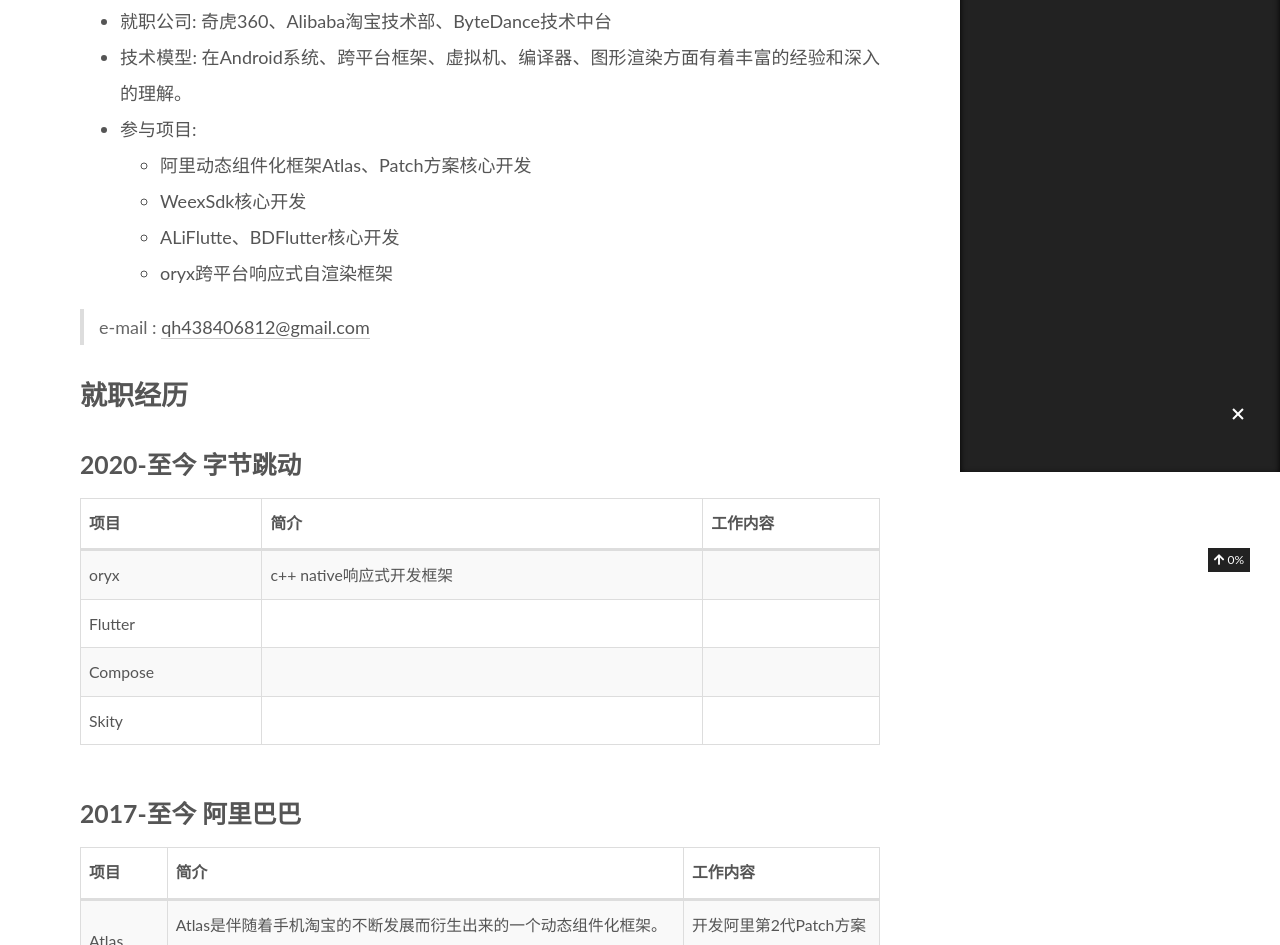
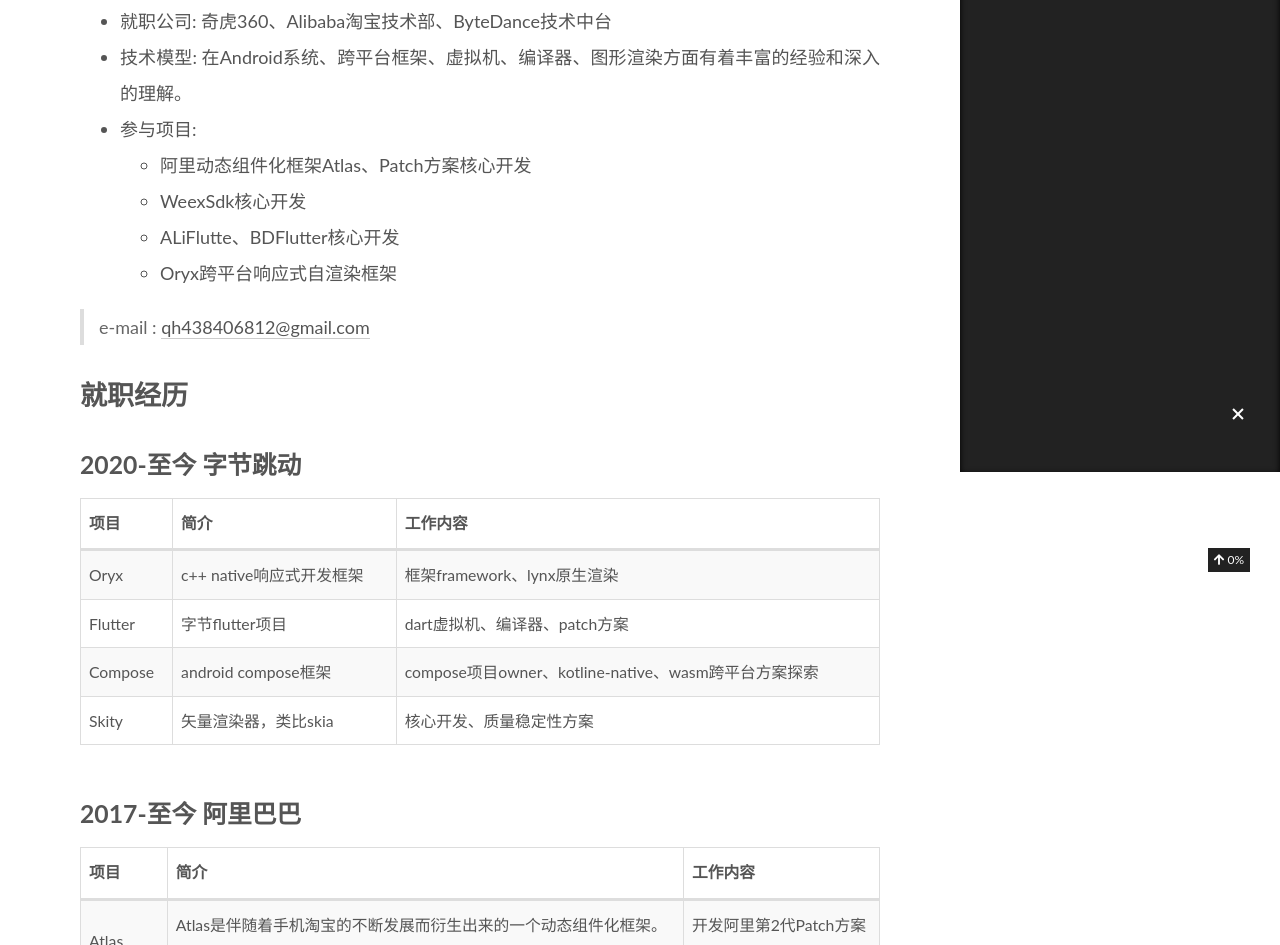
Before and after one commit to lucky-Chen/bolg, a plain HTML site: page about/index.html in a window 1280 px wide. Shown: the part 328-1273 px from the top of the page. Drawn offline with Linux system fonts and the light colour scheme.

Commit message:
Site updated: 2023-06-28 22:47:56

```diff
--- a/about/index.html
+++ b/about/index.html
@@ -20,16 +20,16 @@
     var CONFIG = {"hostname":"lucky-chen.github.io","root":"/","scheme":"Mist","version":"7.8.0","exturl":false,"sidebar":{"position":"right","display":"post","padding":18,"offset":12,"onmobile":false},"copycode":{"enable":false,"show_result":false,"style":null},"back2top":{"enable":true,"sidebar":false,"scrollpercent":true},"bookmark":{"enable":false,"color":"#222","save":"auto"},"fancybox":false,"mediumzoom":false,"lazyload":false,"pangu":false,"comments":{"style":"tabs","active":null,"storage":true,"lazyload":false,"nav":null},"algolia":{"hits":{"per_page":10},"labels":{"input_placeholder":"Search for Posts","hits_empty":"We didn't find any results for the search: ${query}","hits_stats":"${hits} results found in ${time} ms"}},"localsearch":{"enable":false,"trigger":"auto","top_n_per_article":1,"unescape":false,"preload":false},"motion":{"enable":true,"async":false,"transition":{"post_block":"fadeIn","post_header":"slideDownIn","post_body":"slideDownIn","coll_header":"slideLeftIn","sidebar":"slideUpIn"}}};
   </script>
 
-  <meta name="description" content="关于我 就职公司: 奇虎360、Alibaba淘宝技术部、ByteDance技术中台 技术模型: 在Android系统、跨平台框架、虚拟机、编译器、图形渲染方面有着丰富的经验和深入的理解。 参与项目: 阿里动态组件化框架Atlas、Patch方案核心开发 WeexSdk核心开发 ALiFlutte、BDFlutter核心开发 oryx跨平台响应式自渲染框架     e-mail : &amp;#113;&amp;">
+  <meta name="description" content="关于我 就职公司: 奇虎360、Alibaba淘宝技术部、ByteDance技术中台 技术模型: 在Android系统、跨平台框架、虚拟机、编译器、图形渲染方面有着丰富的经验和深入的理解。 参与项目: 阿里动态组件化框架Atlas、Patch方案核心开发 WeexSdk核心开发 ALiFlutte、BDFlutter核心开发 Oryx跨平台响应式自渲染框架     e-mail : &amp;#x71;&amp;">
 <meta property="og:type" content="website">
 <meta property="og:title" content="关于我">
 <meta property="og:url" content="https://lucky-chen.github.io/about/index.html">
 <meta property="og:site_name" content="Chen&#39;s Notes">
-<meta property="og:description" content="关于我 就职公司: 奇虎360、Alibaba淘宝技术部、ByteDance技术中台 技术模型: 在Android系统、跨平台框架、虚拟机、编译器、图形渲染方面有着丰富的经验和深入的理解。 参与项目: 阿里动态组件化框架Atlas、Patch方案核心开发 WeexSdk核心开发 ALiFlutte、BDFlutter核心开发 oryx跨平台响应式自渲染框架     e-mail : &amp;#113;&amp;">
+<meta property="og:description" content="关于我 就职公司: 奇虎360、Alibaba淘宝技术部、ByteDance技术中台 技术模型: 在Android系统、跨平台框架、虚拟机、编译器、图形渲染方面有着丰富的经验和深入的理解。 参与项目: 阿里动态组件化框架Atlas、Patch方案核心开发 WeexSdk核心开发 ALiFlutte、BDFlutter核心开发 Oryx跨平台响应式自渲染框架     e-mail : &amp;#x71;&amp;">
 <meta property="og:locale" content="zh_CN">
 <meta property="og:image" content="https://lucky-chen.github.io/image/about/2023_guide.png">
 <meta property="article:published_time" content="2023-06-08T07:57:03.000Z">
-<meta property="article:modified_time" content="2023-06-28T14:40:01.118Z">
+<meta property="article:modified_time" content="2023-06-28T14:47:19.387Z">
 <meta property="article:author" content="lucky_chen">
 <meta name="twitter:card" content="summary">
 <meta name="twitter:image" content="https://lucky-chen.github.io/image/about/2023_guide.png">
@@ -188,12 +188,12 @@
 <li>阿里动态组件化框架Atlas、Patch方案核心开发</li>
 <li>WeexSdk核心开发</li>
 <li>ALiFlutte、BDFlutter核心开发</li>
-<li>oryx跨平台响应式自渲染框架</li>
+<li>Oryx跨平台响应式自渲染框架</li>
 </ul>
 </li>
 </ul>
 <blockquote>
-<p>e-mail : <a href="mailto:&#113;&#x68;&#52;&#51;&#56;&#52;&#x30;&#x36;&#56;&#x31;&#x32;&#64;&#x67;&#x6d;&#x61;&#105;&#108;&#46;&#x63;&#111;&#109;">&#113;&#x68;&#52;&#51;&#56;&#52;&#x30;&#x36;&#56;&#x31;&#x32;&#64;&#x67;&#x6d;&#x61;&#105;&#108;&#46;&#x63;&#111;&#109;</a></p>
+<p>e-mail : <a href="mailto:&#x71;&#x68;&#x34;&#x33;&#x38;&#52;&#48;&#x36;&#56;&#49;&#x32;&#x40;&#103;&#x6d;&#97;&#x69;&#108;&#46;&#x63;&#111;&#x6d;">&#x71;&#x68;&#x34;&#x33;&#x38;&#52;&#48;&#x36;&#56;&#49;&#x32;&#x40;&#103;&#x6d;&#97;&#x69;&#108;&#46;&#x63;&#111;&#x6d;</a></p>
 </blockquote>
 <h1 id="就职经历"><a href="#就职经历" class="headerlink" title="就职经历"></a>就职经历</h1><h2 id="2020-至今-字节跳动"><a href="#2020-至今-字节跳动" class="headerlink" title="2020-至今  字节跳动"></a>2020-至今  字节跳动</h2><table>
 <thead>
@@ -204,24 +204,24 @@
 </tr>
 </thead>
 <tbody><tr>
-<td align="left">oryx</td>
+<td align="left">Oryx</td>
 <td align="left">c++ native响应式开发框架</td>
-<td align="left"></td>
+<td align="left">框架framework、lynx原生渲染</td>
 </tr>
 <tr>
 <td align="left">Flutter</td>
-<td align="left"></td>
-<td align="left"></td>
+<td align="left">字节flutter项目</td>
+<td align="left">dart虚拟机、编译器、patch方案</td>
 </tr>
 <tr>
 <td align="left">Compose</td>
-<td align="left"></td>
-<td align="left"></td>
+<td align="left">android compose框架</td>
+<td align="left">compose项目owner、kotline-native、wasm跨平台方案探索</td>
 </tr>
 <tr>
 <td align="left">Skity</td>
-<td align="left"></td>
-<td align="left"></td>
+<td align="left">矢量渲染器，类比skia</td>
+<td align="left">核心开发、质量稳定性方案</td>
 </tr>
 </tbody></table>
 <h2 id="2017-至今-阿里巴巴"><a href="#2017-至今-阿里巴巴" class="headerlink" title="2017-至今  阿里巴巴"></a>2017-至今  阿里巴巴</h2><table>
```
